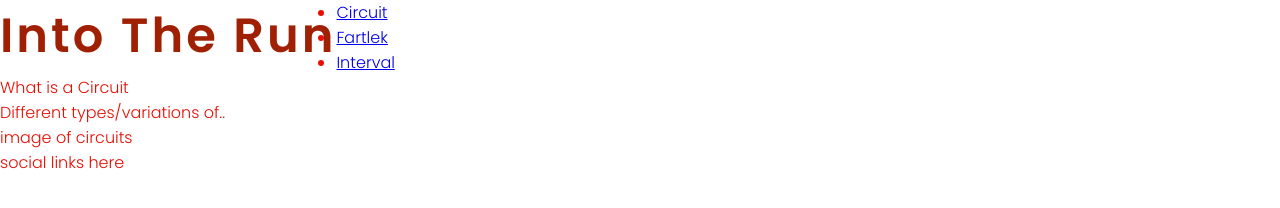
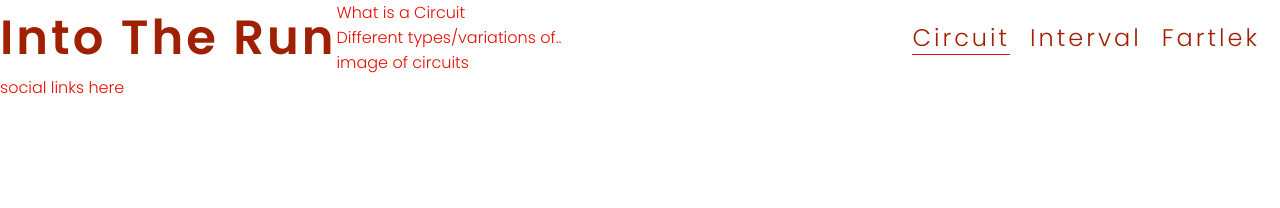
Before and after one commit to snoad96/portfolio-project-one, a plain HTML site: page index.html in a window 1280 px wide. Drawn offline with Linux system fonts and the light colour scheme.

Commit message:
style navigation links

```diff
--- a/assets/css/style.css
+++ b/assets/css/style.css
@@ -14,7 +14,7 @@ body {
 /* heading and logo */
 
 h1, h2 {
-    font-family: 'Poppins', sans-serif;
+    font-family: 'Poppins', Arial, Helvetica, sans-serif;
     text-transform: capitalize;
     letter-spacing: 3px;
     color: #A02003;
@@ -24,3 +24,31 @@ h1, h2 {
     float:left;
     font-size: 300%;
 }
+
+#menu {
+    font-size: 150%;
+    letter-spacing: 3px;
+}
+
+#menu, #logo {
+    line-height: 75px;
+}
+
+#menu li {
+    float: right;
+    list-style-type: none;
+    margin-right: 20px;
+}
+
+#menu a {
+    text-decoration: none;
+    color: #A02003;
+}
+
+#menu a:hover {
+    border-bottom: 1px ridge #E70E02;
+}
+
+.active {
+    border-bottom: 1px ridge #E70E02;
+}
--- a/index.html
+++ b/index.html
@@ -18,14 +18,16 @@
             <h1 id="logo">Into The Run</h1>
         </a>
         <nav>
-            <ul>
-                <li>
-                    <a href="index.html">Circuit</a>
-                </li>
+            <ul id="menu">
                 <li>
                     <a href="#">Fartlek</a>
                 </li>
-                <li><a href="#">Interval</a> </li>
+                <li>
+                     <a href="#">Interval</a>
+                </li>
+                <li>
+                     <a href="index.html" class="active">Circuit</a>
+                </li>
             </ul>
         </nav>
     </header>
```
